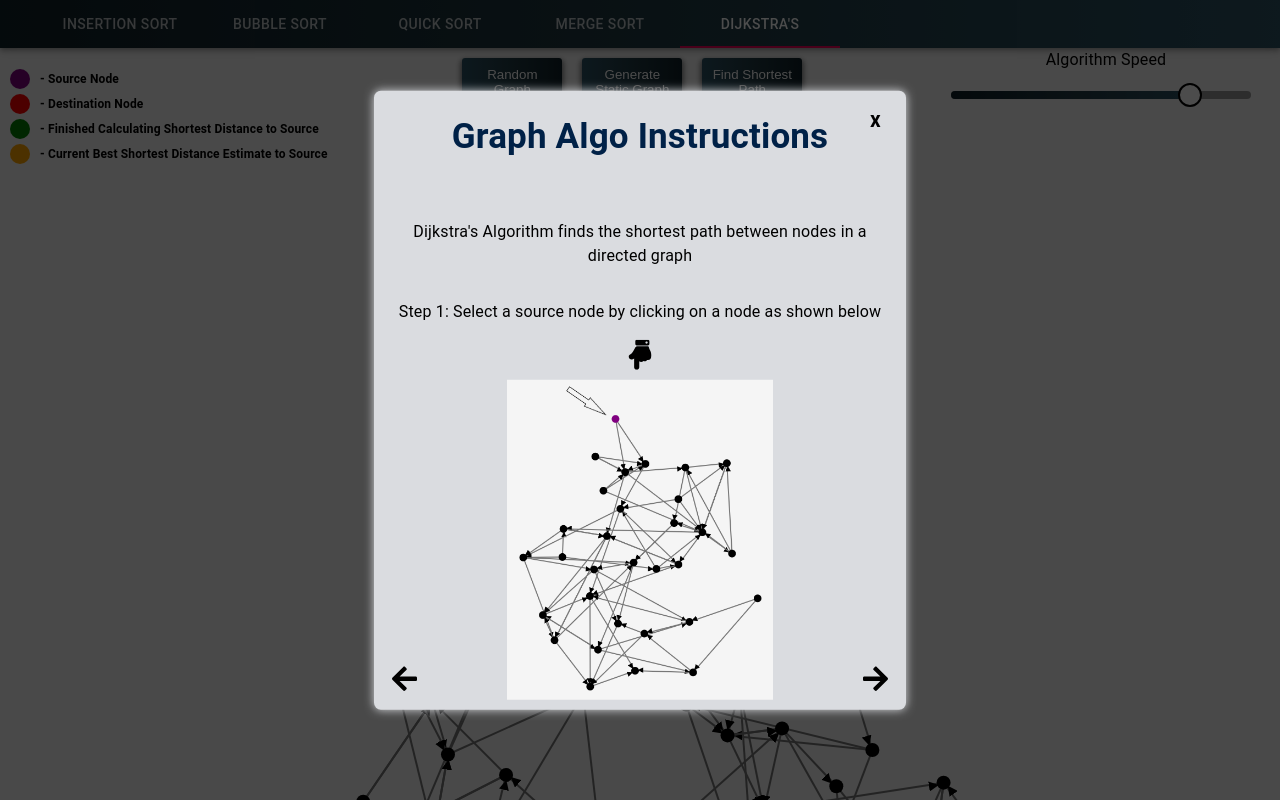
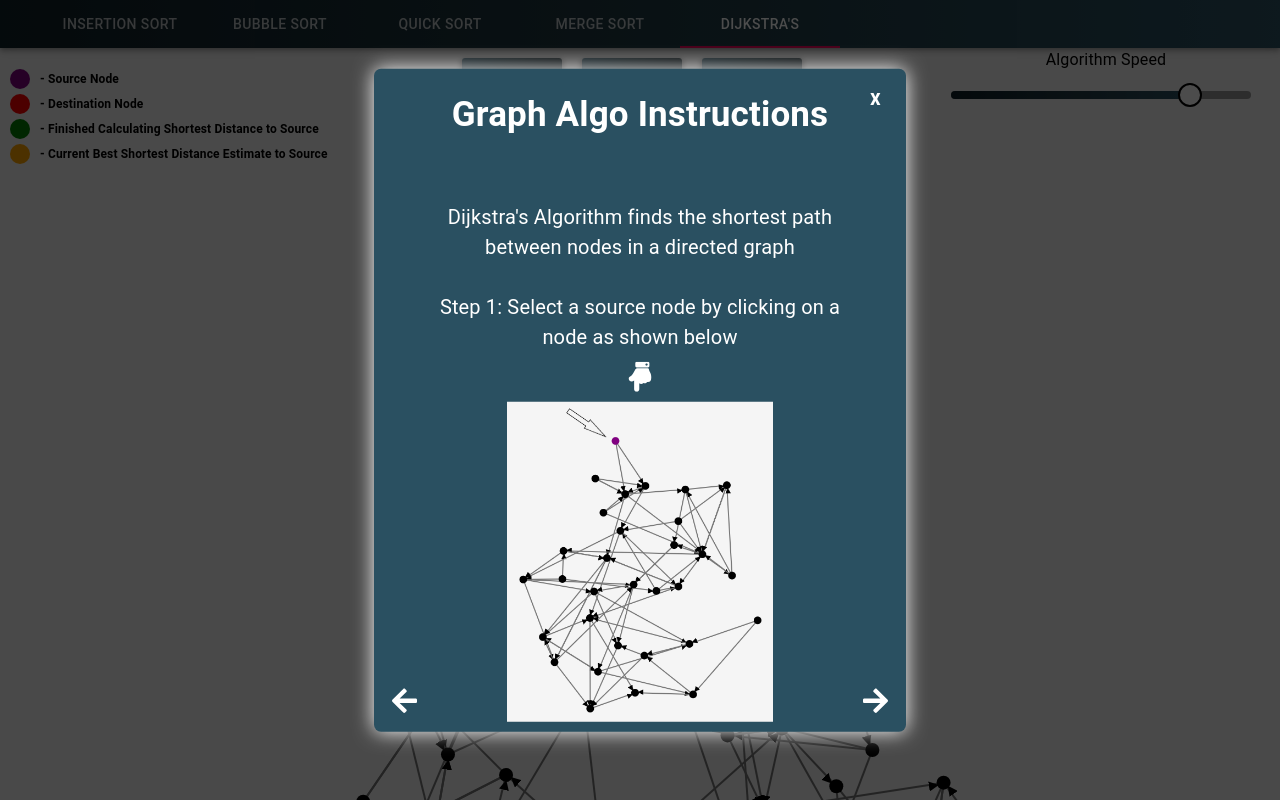
Before and after one commit to ccoombsesmail/AlgoVisualizer, a React (Create React App) app: page / in a window 1280 px wide. Both pictures are taken after a click on the tab "DIJKSTRA'S". Built offline with nearby package versions, Linux system fonts and the light colour scheme.

Commit message:
Update README, and disable shortest path button before nodes are selected

```diff
--- a/src/Components/Graph/AnimateGraphAlgos.js
+++ b/src/Components/Graph/AnimateGraphAlgos.js
@@ -31,17 +31,15 @@ function run_dijkstra_animations(animations, path, adj, edgeNumbers, s, t, speed
   shortestRef.current.setAttribute("disabled", "disabled");
   document.getElementsByClassName("slider")[0].style['display'] = 'none';
     let i = 1
-    const animate = function () {
+    const animate = () => {
         let node = d3.select(d3.selectAll("circle")._groups[0][animations[i][1]])
         let line = d3.select(d3.selectAll("line")._groups[0][animations[i][2]])
-        // d3.select(d3.selectAll("circle")._groups[0][animations[i][1]]).style("fill", "orange")
         if (animations[i][3] === true) {
             node.style("fill", "green")
 
         } else {
             node.style("fill", "orange")
             line.style("stroke", "orange")
-
         }
 
         let k = i
@@ -51,7 +49,6 @@ function run_dijkstra_animations(animations, path, adj, edgeNumbers, s, t, speed
 
 
         i += 1
-        // console.log(animations[i][1])
         if (i < animations.length - 1) {
             setTimeout(() => {
               window.requestAnimationFrame(animate);
--- a/src/Components/Graph/Graph.js
+++ b/src/Components/Graph/Graph.js
@@ -40,11 +40,17 @@ class Graph extends Component {
 
 
   componentDidMount() {
+    this.shortestRef.current.setAttribute("disabled", "disabled");
     this.makeDynamicGraph()
 
   }
 
   shouldComponentUpdate(nextProps, nextState) {
+    if (nextState.sourceNodeIdx !== null && nextState.targetNodeIdx !== null) {
+      this.shortestRef.current.removeAttribute("disabled")
+    }else {
+      this.shortestRef.current.setAttribute("disabled", "disabled");
+    }
     if (nextState.sourceNodeIdx !== null || nextState.targetNodeIdx !== null || nextState.speed !== this.state.speed ) {
         return false;
     }
--- a/src/Components/Graph/GraphAlgos.js
+++ b/src/Components/Graph/GraphAlgos.js
@@ -64,7 +64,7 @@ class PriorityQueue {
 
  export function dijkstras(adj, weight, s, t, animations, edgeNumbers) {
   let visited = new Set()
-    let dist = Array(adj.length).fill(10**9)
+  let dist = Array(adj.length).fill(Infinity)
   let pq = new PriorityQueue()
   let prev = Array(adj.length).fill(0)
 
@@ -79,8 +79,6 @@ class PriorityQueue {
     animations.push([prev[currNode], currNode, edgeNumbers[currNode], true])
     visited.add(currNode)
     if (currNode === t){
-            // calcPath(s,t,prev, path)
-            console.log(animations)
         return [dist[currNode], prev]
     }
     for (let i = 0; i < adj[currNode].length; i++) {
@@ -91,14 +89,9 @@ class PriorityQueue {
             dist[node] = dist[currNode] + weight[currNode][i]
             pq.addNode([node, dist[node]])
         }
-
     }
-
   }
-
   return -1
-
-
  }
 
 
--- a/src/Components/Modal/Modal.module.css
+++ b/src/Components/Modal/Modal.module.css
@@ -21,8 +21,11 @@
   /* height: 70vh; */
   padding: 10px;
   border-radius: 7px;
-  background-color: #dadce0;
-  box-shadow:0px 0px 10px #dadce0;
+  /* background-color: #dadce0; */
+  background-color: #2A5061;
+  color: white;
+  /* box-shadow:0px 0px 10px #dadce0; */
+  box-shadow:0px 0px 20px white;
 }
 
 
@@ -48,7 +51,8 @@ background-color: #83838d;
 
 
 .modalChild > h1 {
-  color: #002147;
+  /* color: #002147; */
+  color:white;
   font-size: 35px;
   margin-bottom: 20px;
   margin-top: 10px;
@@ -62,3 +66,30 @@ background-color: #83838d;
 .exclamation {
   padding: 15px;
 }
+
+
+.modalChild > p {
+  width: 35vw;
+  color:white;
+  font-size: 20px;
+  margin-bottom: 10px;
+  animation-name: fadeIn;
+  animation-timing-function: ease-in;
+  animation-delay: .4s;
+  animation-duration: 1.5s;
+  animation-fill-mode: forwards;
+  opacity: 0;
+}
+
+
+
+
+
+@keyframes fadeIn {
+  from {
+    opacity: 0;
+  }
+  to {
+    opacity: 1;
+  }
+}
--- a/src/Components/Tutorial/Tutorial.module.css
+++ b/src/Components/Tutorial/Tutorial.module.css
@@ -27,7 +27,8 @@
 
 
 .modalChild > h1 {
-  color: #002147;
+  /* color: #002147; */
+  color:white;
   font-size: 35px;
   margin-bottom: 20px;
   margin-top: 10px;
@@ -36,18 +37,7 @@
   animation-duration: 1.5s;
 }
 
-.modalChild > p {
-  width: 35vw;
-  color: #002147;
-  font-size: 19px;
-  margin-bottom: 10px;
-  animation-name: fadeIn;
-  animation-timing-function: ease-in;
-  animation-delay: .4s;
-  animation-duration: 1.5s;
-  animation-fill-mode: forwards;
-  opacity: 0;
-}
+
 
 .tutorialImg {
   margin-top: 10px;
```
Also changed, not shown: 1 other file (tests, documents, lock files or other folders). Lines whose indentation alone changed are shown as unchanged.
